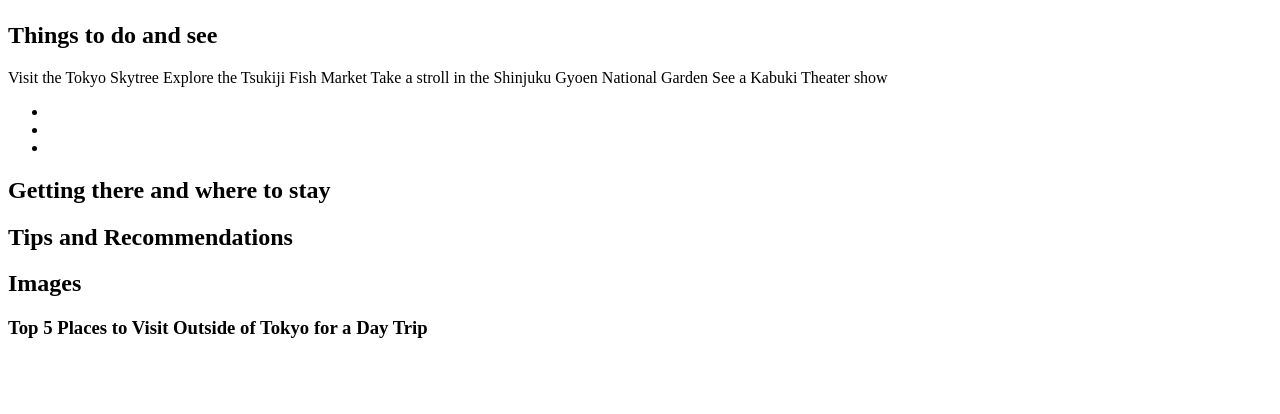
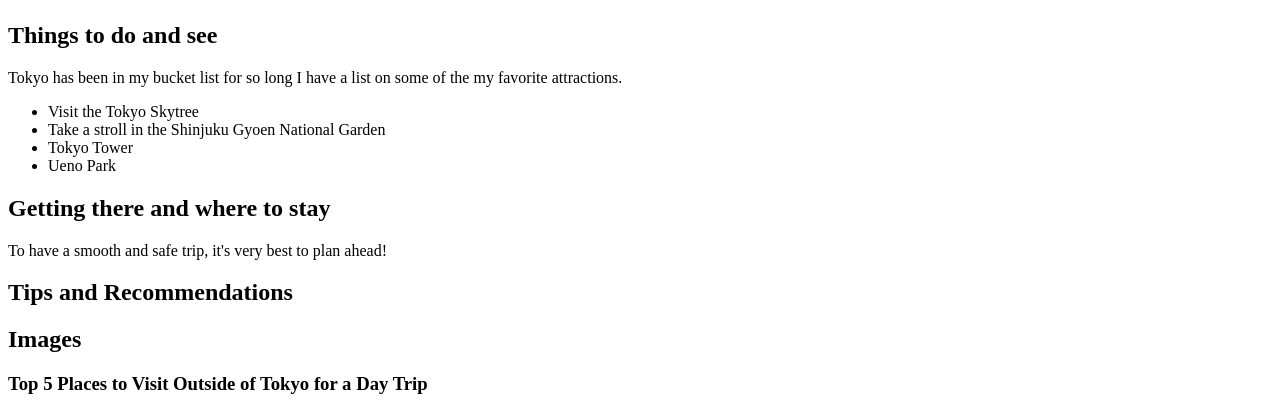
Before and after one commit to jjmares/ATrip, a plain HTML site: page index.html in a window 1280 px wide. Shown: the part 982-1396 px from the top of the page. Before the commit the page ends 1340 px from the top, so only its background shows below. Drawn offline with Linux system fonts and the light colour scheme.

Commit message:
Adding another section and continue with the steps!

```diff
--- a/index.html
+++ b/index.html
@@ -17,22 +17,33 @@
 
             <h2>Things to do and see</h2>
             <p>
-                Visit the Tokyo Skytree
-                Explore the Tsukiji Fish Market
-                Take a stroll in the Shinjuku Gyoen National Garden
-                See a Kabuki Theater show
+                Tokyo has been in my bucket list for so long I have a list
+                on some of the my favorite attractions.
             </p>
             <ul>
-                <li></li>
-                <li></li>
-                <li></li>
+                <li>Visit the Tokyo Skytree</li>
+                <li>Take a stroll in the Shinjuku Gyoen National Garden</li>
+                <li>Tokyo Tower</li>
+                <li>Ueno Park</li>
             </ul>
+
+        </section>
+
+        <section>
+            <!-- Images -->
+
+
+
 
         </section>
 
         <section>
 
             <h2>Getting there and where to stay</h2>
+            <p>To have a smooth and safe trip, it's very best
+                to plan ahead!
+            </p>
+
 
         </section>
 
```
